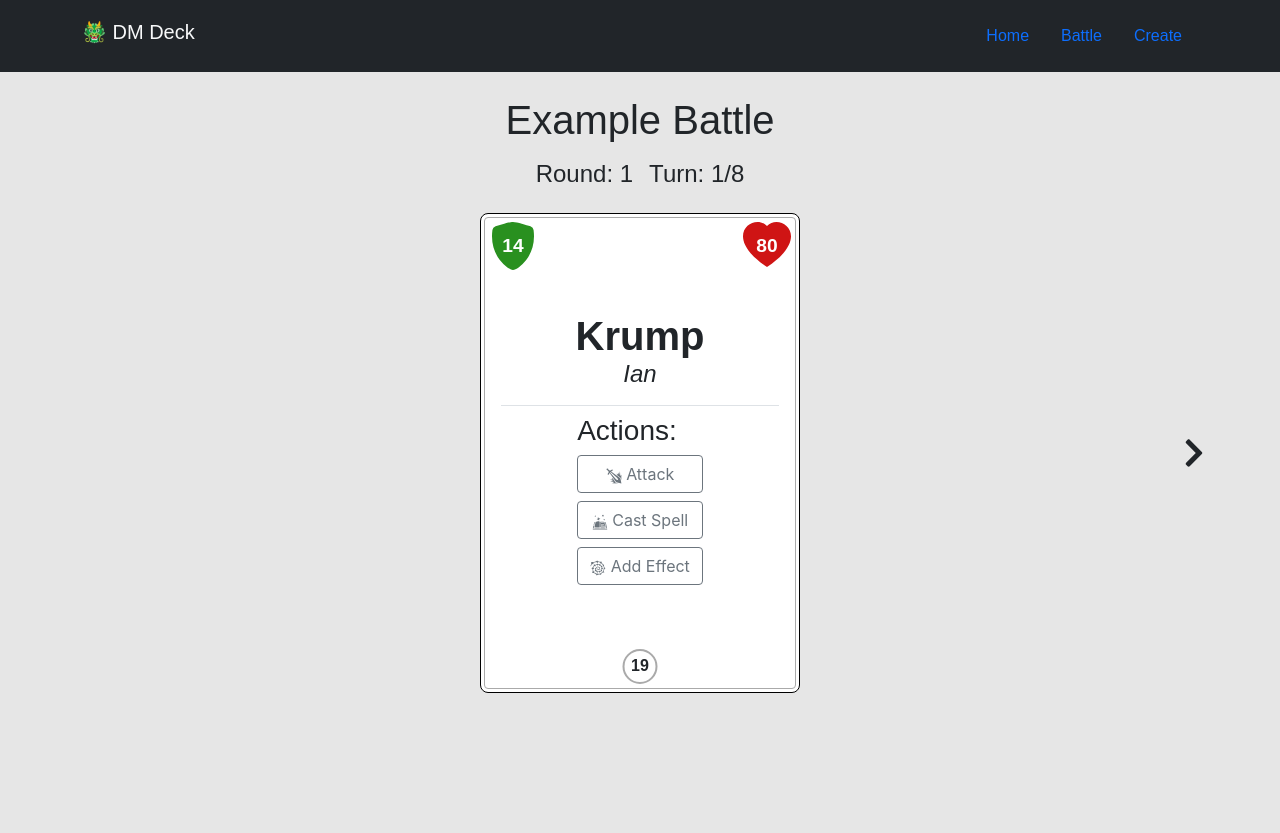
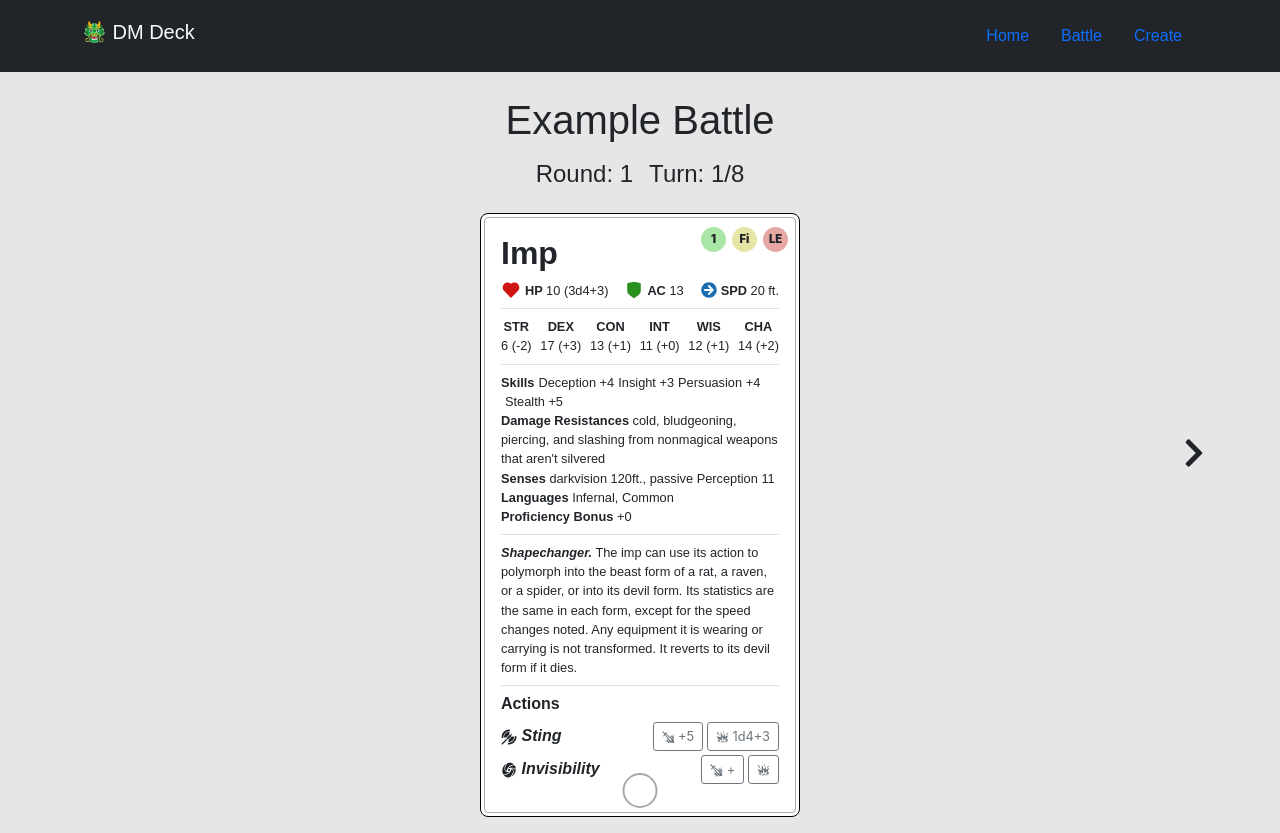
Before and after one commit to awidener3/dm-deck, a React (Create React App) app in the folder client/: page /dm-deck/battle in a window 1280 px wide. Before the commit the page ends 800 px from the top, so only its background shows below. Built offline with nearby package versions, Linux system fonts and the light colour scheme; a web font is replaced by a local one.

Commit message:
Added dynamic rendering of Damage Resistances

```diff
--- a/client/src/components/Monster/index.jsx
+++ b/client/src/components/Monster/index.jsx
@@ -70,13 +70,22 @@ const Monster = ({ monster, cardStyle }) => {
 			<div className="dmd-card m-3">
 				{/* TOP RIGHT CIRCLES */}
 				<div className="circle-container d-flex p-2">
-					<div className="stat-circle cr-circle">
+					<div
+						className="stat-circle cr-circle"
+						title={`Challenge Rating: ${monster.challenge_rating}`}
+					>
 						{monster.challenge_rating}
 					</div>
-					<div className="stat-circle race-circle">
+					<div
+						className="stat-circle race-circle"
+						title={monster.race}
+					>
 						{monster.race_short}
 					</div>
-					<div className="stat-circle alignment-circle">
+					<div
+						className="stat-circle alignment-circle"
+						title={monster.alignment}
+					>
 						{monster.alignment_short}
 					</div>
 				</div>
@@ -122,44 +131,13 @@ const Monster = ({ monster, cardStyle }) => {
 				{/* ABILITY SCORES */}
 				<div className="dmd-card-row d-flex justify-content-between py-2 text-center border-bottom">
 					{renderAbilityScores(monster)}
-
-					{/* <div>
-						<p className="stat-title m-0">STR</p>
-						<AbilityScore monster={monster} ability={'strength'} />
-					</div>
-					<div>
-						<p className="stat-title m-0">DEX</p>
-						<AbilityScore monster={monster} ability={'dexterity'} />
-					</div>
-					<div>
-						<p className="stat-title m-0">CON</p>
-						<AbilityScore
-							monster={monster}
-							ability={'constitution'}
-						/>
-					</div>
-					<div>
-						<p className="stat-title m-0">INT</p>
-						<AbilityScore
-							monster={monster}
-							ability={'intelligence'}
-						/>
-					</div>
-					<div>
-						<p className="stat-title m-0">WIS</p>
-						<AbilityScore monster={monster} ability={'wisdom'} />
-					</div>
-					<div>
-						<p className="stat-title m-0">CHA</p>
-						<AbilityScore monster={monster} ability={'charisma'} />
-					</div> */}
 				</div>
 
 				{/* EXTRA STATS */}
 				<div className="dmd-card-row d-flex flex-column py-2 border-bottom">
 					{/* Skills */}
 					{monster.skills ? (
-						<div className="d-flex">
+						<div className="d-flex flex-wrap">
 							<span className="stat-title">Skills </span>{' '}
 							{monster.skills.map((skill) => (
 								<p className="stat-text my-0 ms-1" key={skill}>
@@ -169,6 +147,19 @@ const Monster = ({ monster, cardStyle }) => {
 							))}
 						</div>
 					) : null}
+					{/* Damage Resistances */}
+					{monster.damage_resistances ? (
+						<div className="d-flex flex-wrap">
+							<p className="stat-text my-0">
+								<span className="stat-title">
+									Damage Resistances{' '}
+								</span>{' '}
+								{monster.damage_resistances.join(', ')}
+							</p>
+						</div>
+					) : null}
+					{/* Damage Immunities */}
+					{/* Condition Immunities */}
 					{/* Senses */}
 					<p className="stat-text m-0">
 						<span className="stat-title">Senses</span>{' '}
--- a/client/src/components/Monster/monster.scss
+++ b/client/src/components/Monster/monster.scss
@@ -10,7 +10,7 @@
 	border-radius: 0.5rem;
 	position: relative;
 	.circle-container {
-		pointer-events: none;
+		cursor: default;
 		position: absolute;
 		right: 0;
 		top: 0;
--- a/client/src/pages/Battle.jsx
+++ b/client/src/pages/Battle.jsx
@@ -145,10 +145,10 @@ const Battle = () => {
 				<div className="card-container container d-flex justify-content-center">
 					<div className="background-block"></div>
 					{/* //! TESTING */}
-					{/* <Monster monster={monsters[4]} /> */}
+					<Monster monster={monsters[4]} />
 
 					{/* //! UNCOMMENT */}
-					{monsterData[0].initiative ? renderCards() : null}
+					{/* {monsterData[0].initiative ? renderCards() : null} */}
 				</div>
 
 				{/* DYNAMIC RENDER OF RIGHT CHEVRON */}
```
